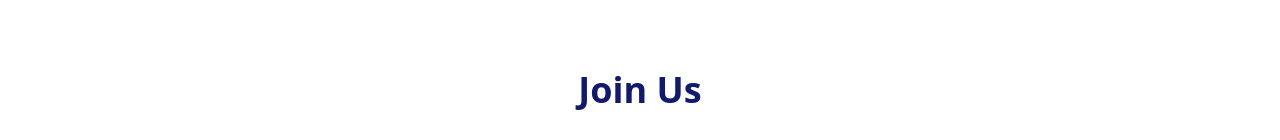
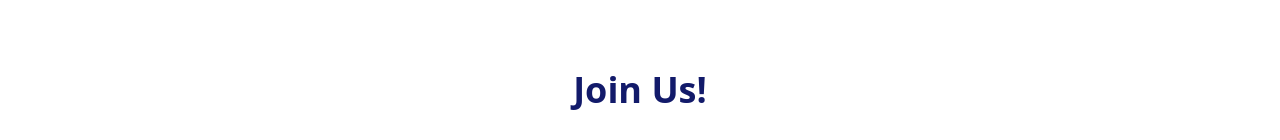
Before and after one commit to hoohacks/team-website, a React (Create React App) app: page / in a window 1280 px wide. Shown: the part 1585-1725 px from the top of the page. Built offline with nearby package versions, Linux system fonts and the light colour scheme; the HTML template or start-up script is replaced by a standard one.

Commit message:
test Ruleset pt2

```diff
--- a/src/screens/Home/JoinUs.tsx
+++ b/src/screens/Home/JoinUs.tsx
@@ -8,7 +8,7 @@ const JoinUs = () => {
         style={{ color: "#121A6A" }}
         className="font-bold text-2xl md:text-3xl lg:text-4xl text-center mb-8"
       >
-        Join Us
+        Join Us!
       </h2>
       <div className="flex flex-col items-center md:flex-row md:justify-center gap-8">
         <div className="w-full md:w-1/2 lg:w-1/3 mb-4 md:mb-0">
```
